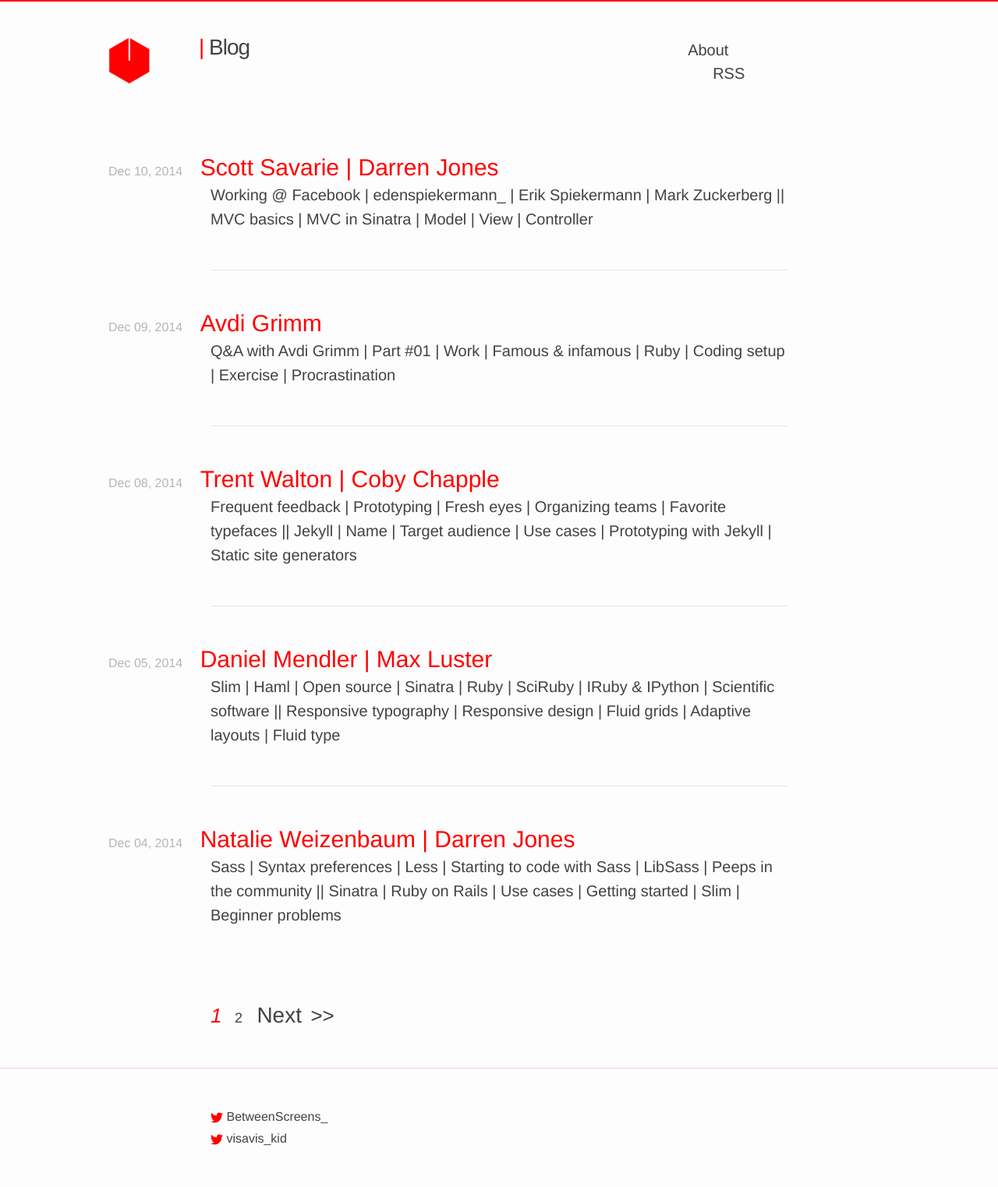
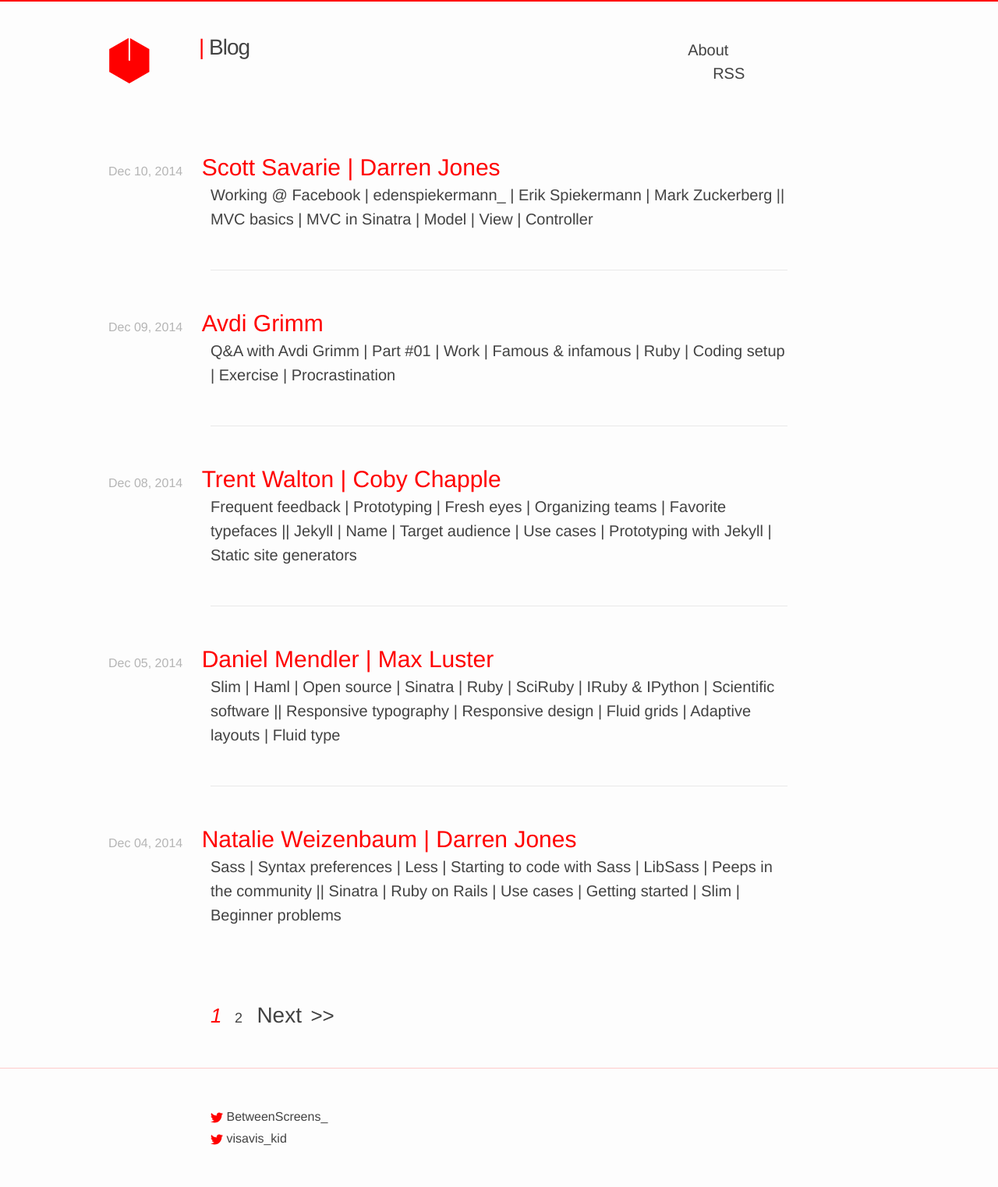
Before and after one commit to vis-kid/between_blog, a Jekyll site: the page built from index.html, in a window 1280 px wide. Shown: the whole page at 78% size. Built offline with Jekyll 4.4.1, drawn with Linux system fonts in a browser that asks for light colours; the list of posts is cut into pages by our own code.

Commit message:
Tweaks spacing for new formatted date

```diff
--- a/_sass/_layout.scss
+++ b/_sass/_layout.scss
@@ -210,7 +210,7 @@
 	@media (min-width: 1000px) {
     display: inline-block;
 	  margin-left: -131px;
-	  margin-right: 18px;
+	  margin-right: 20px;
   }
 }
 
```
